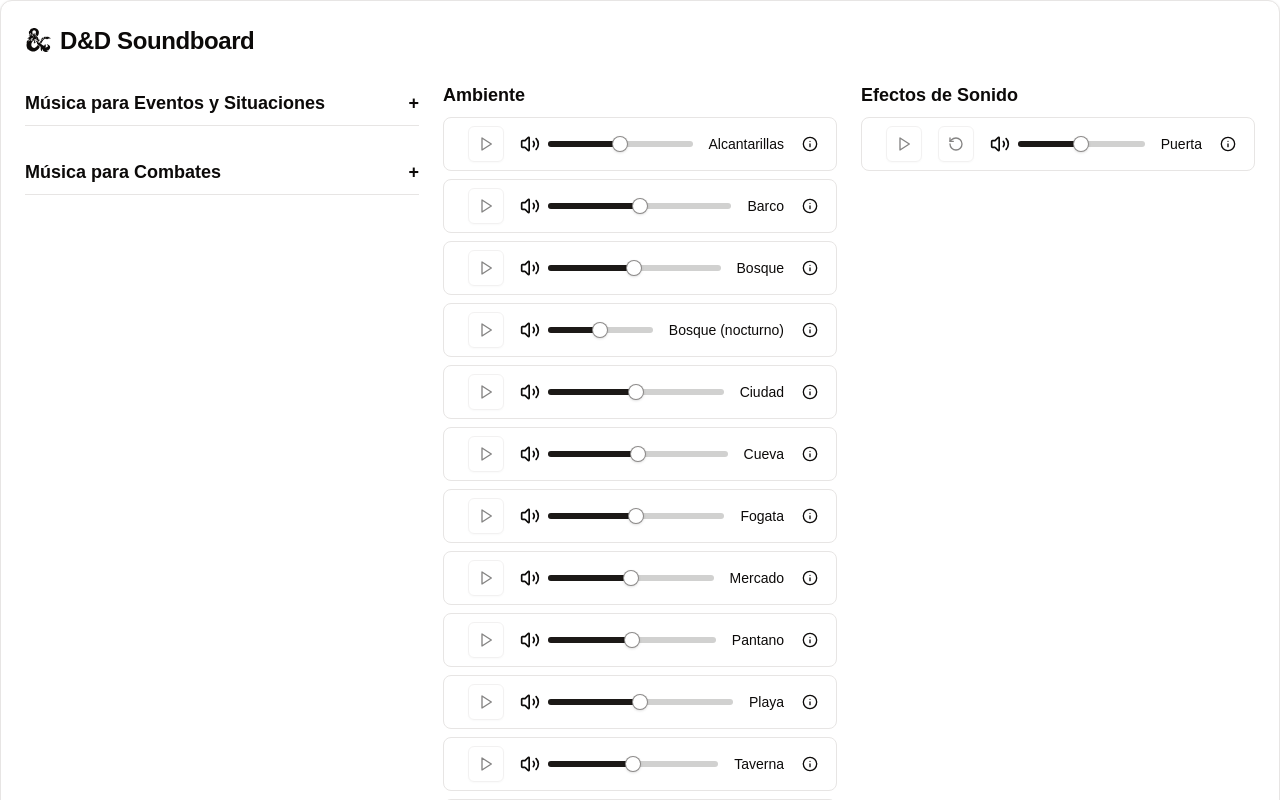
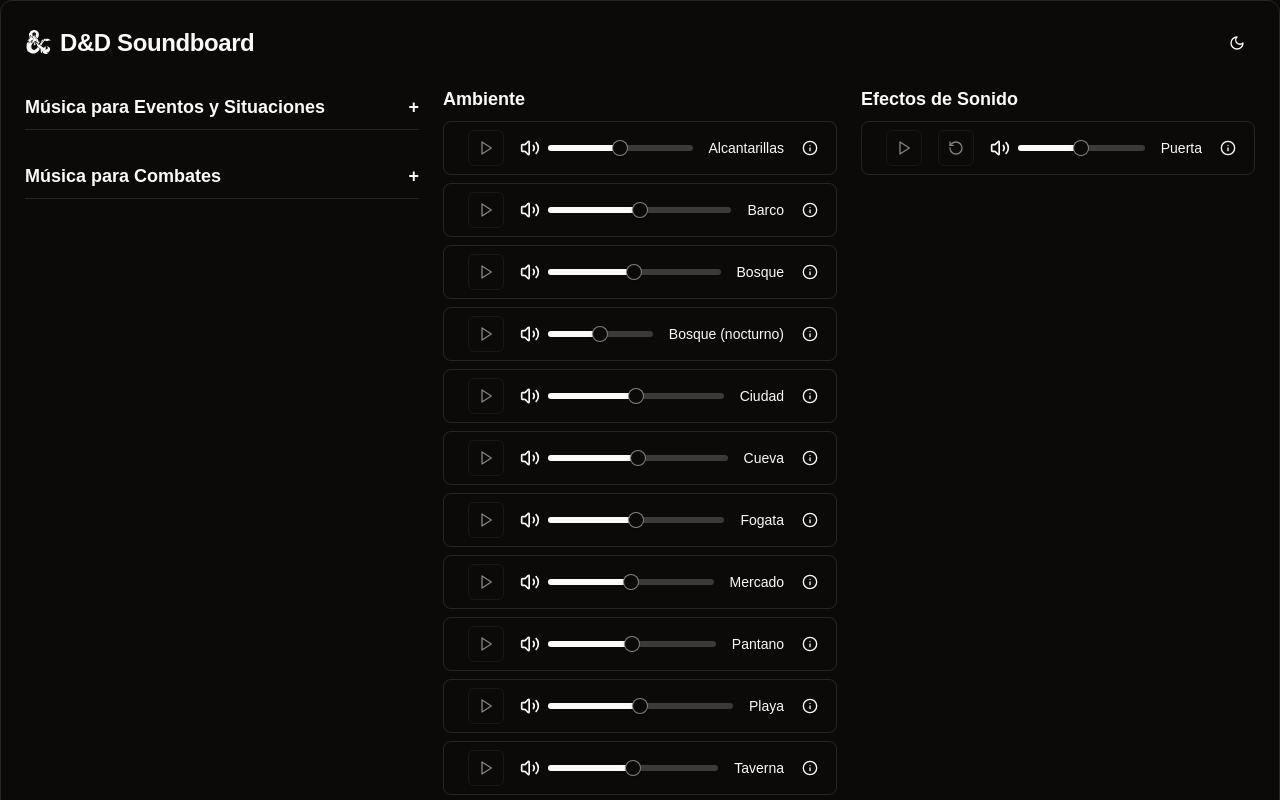
Before and after one commit to linkmoises/dnd-soundboard, a Next.js app: page / in a window 1280 px wide. Shown: the top 800 px of the page. Built offline with nearby package versions, Linux system fonts and the light colour scheme.

Commit message:
añadido selector de color claro/oscuro

```diff
--- a/package.json
+++ b/package.json
@@ -19,6 +19,7 @@
     "clsx": "^2.1.1",
     "lucide-react": "^0.460.0",
     "next": "15.0.3",
+    "next-themes": "^0.4.3",
     "react": "19.0.0-rc-66855b96-20241106",
     "react-dom": "19.0.0-rc-66855b96-20241106",
     "tailwind-merge": "^2.5.4",
--- a/src/app/layout.tsx
+++ b/src/app/layout.tsx
@@ -1,4 +1,5 @@
 import type { Metadata } from "next";
+import { ThemeProvider } from "@/providers/theme-provider"
 import localFont from "next/font/local";
 import "./globals.css";
 
@@ -24,15 +25,21 @@
   children: React.ReactNode;
 }>) {
   return (
-    <html lang="es">
+    <html lang="es" suppressHydrationWarning>
       <head>
         <link rel="icon" href="/favicon.svg" type="image/svg+xml"/>
         <link rel="icon" href="/favicon.ico" type="image/x-icon"/>
       </head>
       <body
-        className={`${geistSans.variable} ${geistMono.variable} antialiased`}
+      //   className={`${geistSans.variable} ${geistMono.variable} antialiased`}
       >
+        <ThemeProvider
+          attribute="class"
+          defaultTheme="dark"
+          enableSystem={true}
+        >
         {children}
+        </ThemeProvider>
       </body>
     </html>
   );
--- a/src/components/RPGSoundboard.tsx
+++ b/src/components/RPGSoundboard.tsx
@@ -11,6 +11,7 @@
   TooltipProvider,
   TooltipTrigger,
 } from "@/components/ui/tooltip";
+import { ThemeToggle } from "@/components/ToogleDark"
 import { FontAwesomeIcon } from '@fortawesome/react-fontawesome';
 import { faDAndD } from '@fortawesome/free-brands-svg-icons';
 import { url } from 'inspector';
@@ -367,10 +368,13 @@
   return (
     <Card className="w-full min-h-screen">
       <CardHeader>
-        <CardTitle className="space-x-2">
-          <FontAwesomeIcon icon={faDAndD} className="text-2xl" />
-          <span className='text-2xl'>D&D Soundboard</span>
-        </CardTitle>
+        <div className="flex justify-between items-center">
+          <CardTitle className="space-x-2">
+            <FontAwesomeIcon icon={faDAndD} className="text-2xl" />
+            <span className='text-2xl'>D&D Soundboard</span>
+          </CardTitle>
+          <ThemeToggle />
+        </div>
       </CardHeader>
       <CardContent>
         <div className="flex flex-col lg:flex-row gap-6">
--- /dev/null
+++ b/src/components/ToogleDark.tsx
@@ -0,0 +1,22 @@
+"use client"
+
+import * as React from "react"
+import { Moon, Sun } from "lucide-react"
+import { useTheme } from "next-themes"
+import { Button } from "@/components/ui/button"
+
+export function ThemeToggle() {
+  const { theme, setTheme } = useTheme()
+
+  return (
+    <Button
+      variant="ghost"
+      size="icon"
+      onClick={() => setTheme(theme === "light" ? "dark" : "light")}
+    >
+      <Sun className="h-[1.2rem] w-[1.2rem] rotate-0 scale-100 transition-all dark:-rotate-90 dark:scale-0" />
+      <Moon className="absolute h-[1.2rem] w-[1.2rem] rotate-90 scale-0 transition-all dark:rotate-0 dark:scale-100" />
+      <span className="sr-only">Toggle theme</span>
+    </Button>
+  )
+}
--- /dev/null
+++ b/src/providers/theme-provider.tsx
@@ -0,0 +1,13 @@
+"use client"
+
+import * as React from "react"
+import { ThemeProvider as NextThemesProvider } from "next-themes"
+import { type ThemeProviderProps } from "next-themes/dist/types"
+
+export function ThemeProvider({ children, ...props }: ThemeProviderProps) {
+  return (
+    <NextThemesProvider defaultTheme="dark" {...props}>
+      {children}
+    </NextThemesProvider>
+  )
+}
```
Also changed, not shown: 1 other file (tests, documents, lock files or other folders).
